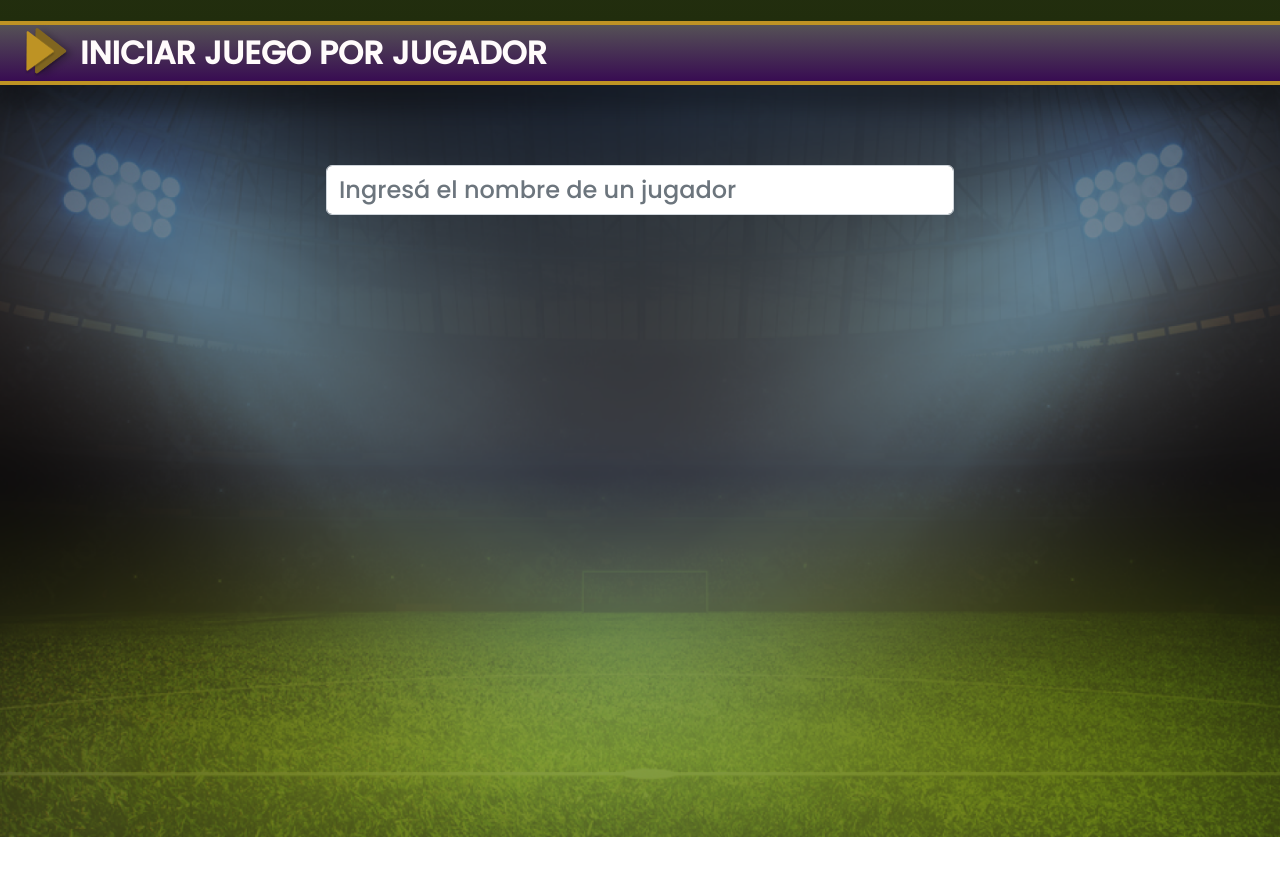
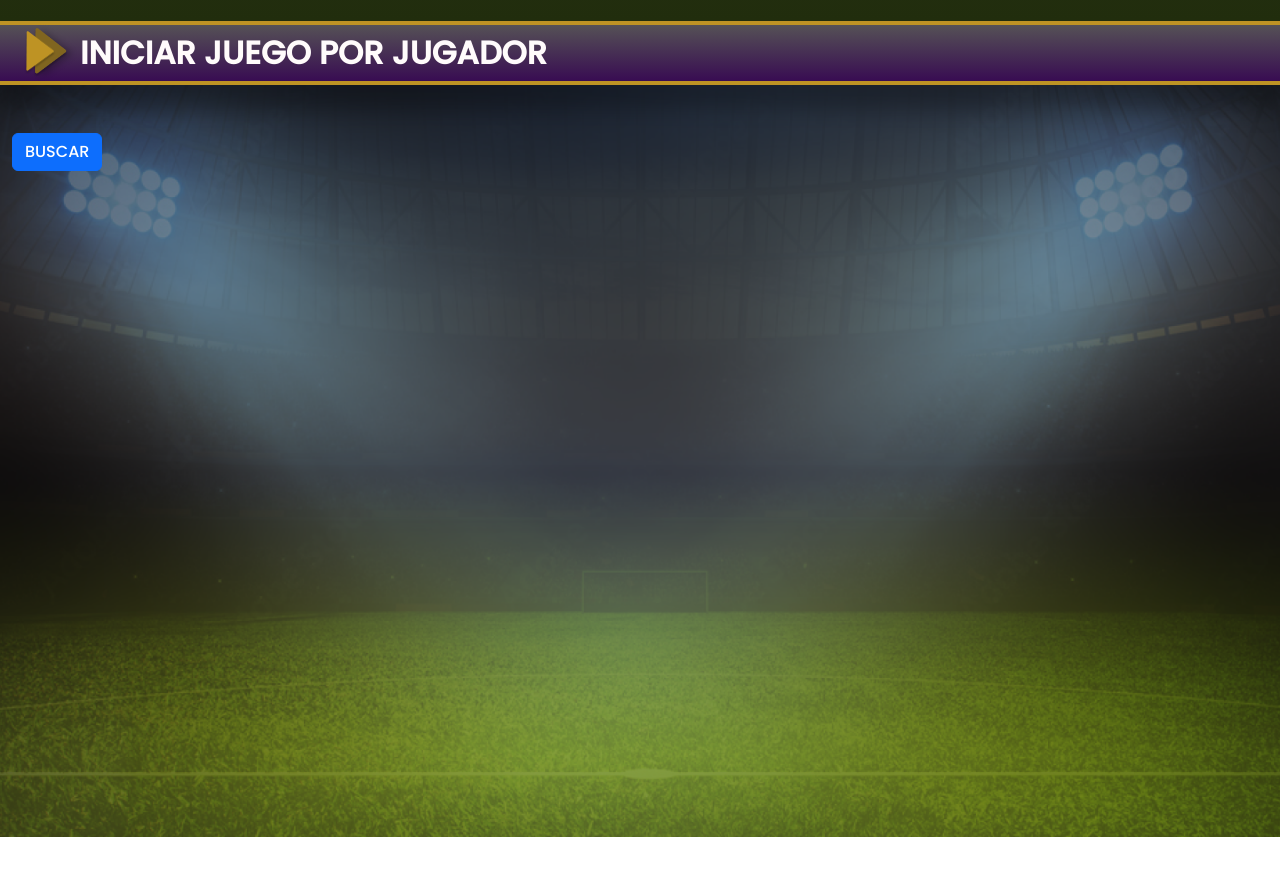
Before and after one commit to fedeteyssan/soccer, a React (Create React App) app: page /home in a window 1280 px wide. Shown: the part 3200-4075 px from the top of the page. Built offline with nearby package versions, Linux system fonts and the light colour scheme.

Commit message:
Prueba modal

```diff
--- a/src/containers/ListadoBotinesJugador.jsx
+++ b/src/containers/ListadoBotinesJugador.jsx
@@ -1,6 +1,6 @@
 import "./ListadoBotinesJugador.scss";
 import React, { useState, useEffect } from "react";
-import { Container } from "react-bootstrap";
+import { Container, Modal, Form, Button } from "react-bootstrap";
 import baseBotines from "../baseBotines.json";
 import Item from "../components/item/Item";
 import ScrolltoTop from "../components/ScrollToTop";
@@ -48,6 +48,12 @@ const ListadoBotinesJugador = () => {
         .catch((err) => console.log(err));
     }, []);
 
+    const [show, setShow] = useState(false);
+
+    const handleClose = () => setShow(false);
+    const handleShow = () => setShow(true);
+
+
 
     return (
 
@@ -61,9 +67,16 @@ const ListadoBotinesJugador = () => {
 
 
 
-                <div className="container-input">
-                    <input  type="search" className="form-control input-buscar" placeholder="Ingresá el nombre de un jugador" onChange={handleChange} value={busqueda}/>
-                </div>
+                <Modal show={show} onHide={handleClose} centered>
+                <Modal.Body>
+                    <Form.Control type="search" placeholder="nombre jugador" autoFocus onChange={handleChange} value={busqueda}/>
+                    <Button variant="primary" onClick={handleClose}>Confirmar</Button>
+                </Modal.Body>
+                </Modal>
+
+                <Button onClick={handleShow} className="mt-5">BUSCAR</Button>
+
+
 
                 <div className="contenedor-cards">
                     {botines.length
```
